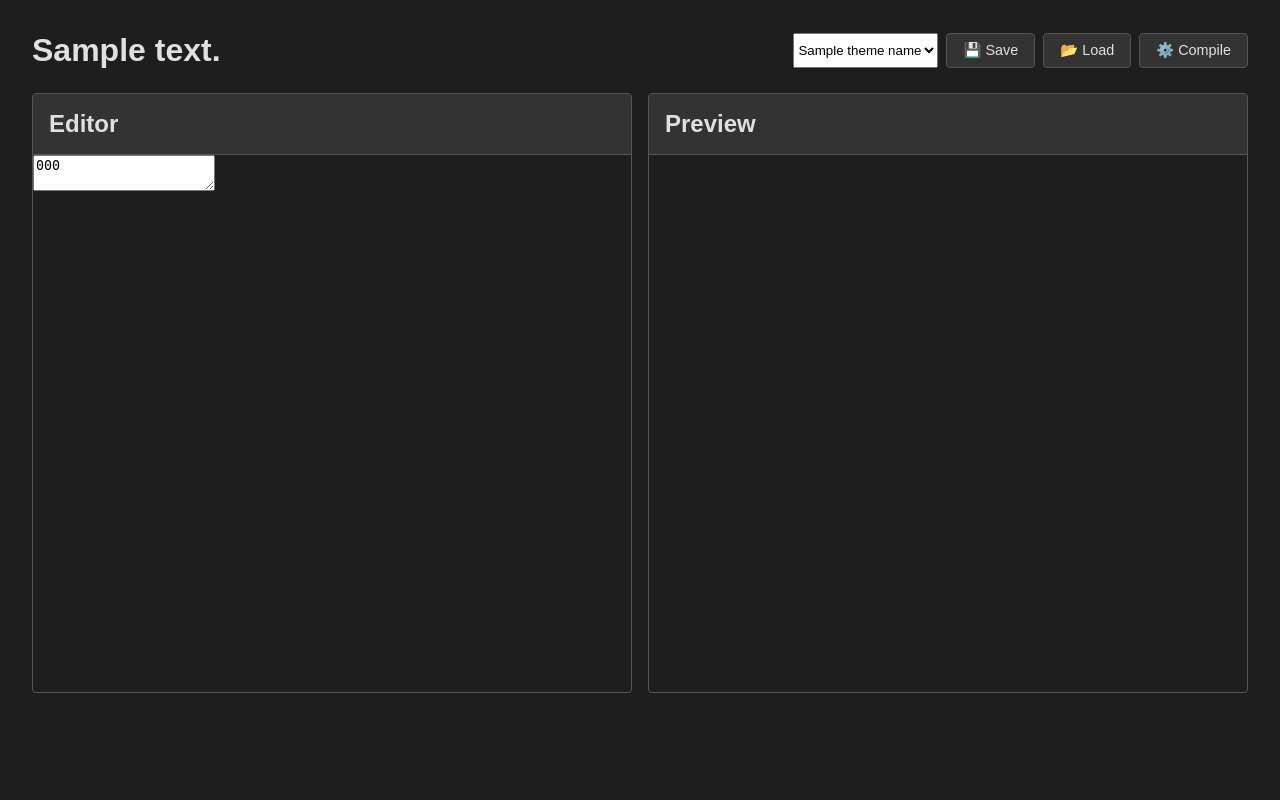
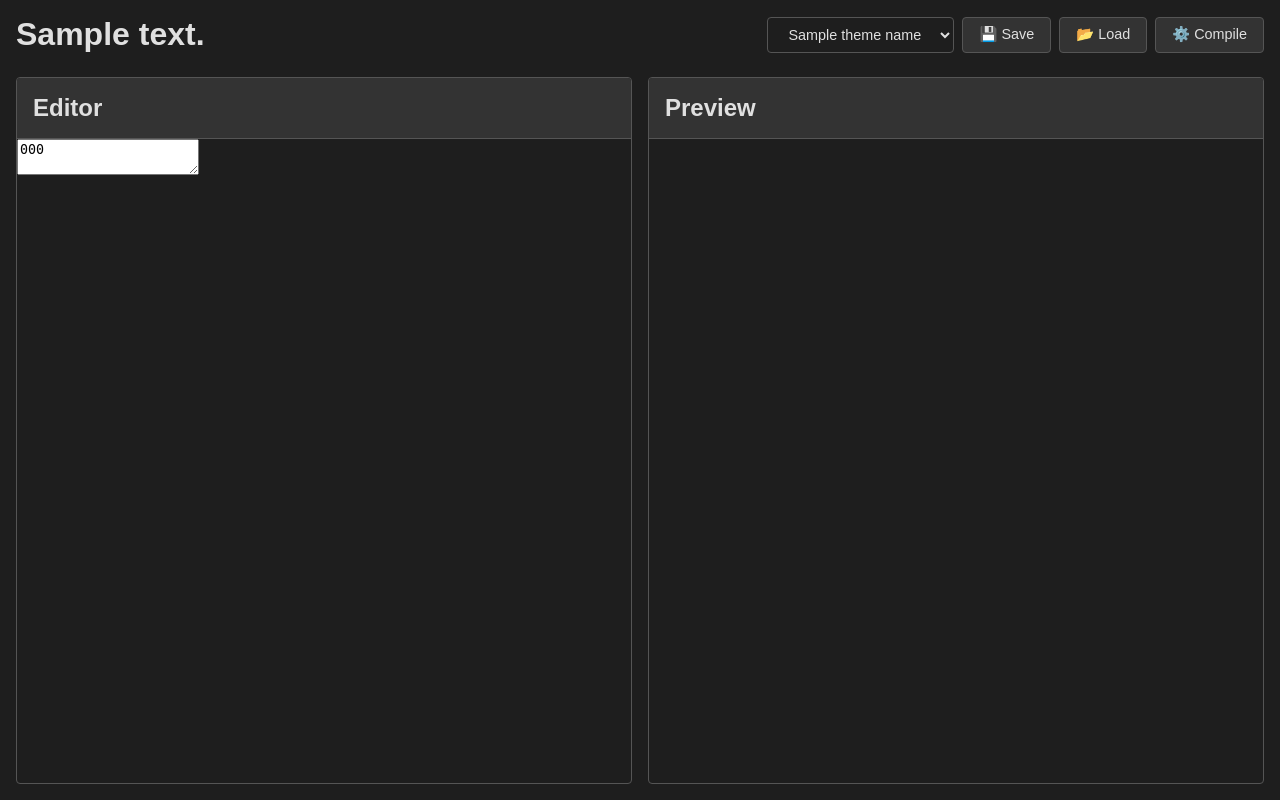
Before and after one commit to smuj/HeyDSL, a Python web app: template src/heydsl/templates/editor.html in a window 1280 px wide. Run offline with Jinja, Linux system fonts and the light colour scheme; the template is opened without the code that fills it: most values are stand-ins (such as "Sample title", 1, 10 or a date in 2020).

Commit message:
Style dropdown and thin borders

```diff
--- a/src/heydsl/static/editor.css
+++ b/src/heydsl/static/editor.css
@@ -1,9 +1,12 @@
 body {
-    margin: 2rem;
+    margin: 1rem;
+    display: flex;
+    flex-direction: column;
     font-family: sans-serif;
     transition: background-color 0.3s, color 0.3s;
     background-color: #1e1e1e;
     color: #e0e0e0;
+    height: calc(100vh - 2rem);
 }
 
 .header {
@@ -40,10 +43,35 @@ button:hover {
     background-color: #444;
 }
 
+.dropdown {
+    background-color: #1e1e1e;
+    color: #e0e0e0;
+
+    border: 1px solid #555;
+    border-radius: 4px;
+
+    padding: 0.5rem 1rem;
+    font-size: 0.9rem;
+    line-height: 1.4;
+
+    cursor: pointer;
+}
+
+.dropdown:hover {
+    border-color: #666;
+}
+
+.dropdown:focus {
+    outline: 2px solid #4a90e2;
+    outline-offset: 2px;
+}
+
+
+
 .content {
+    flex: 1;
     display: flex;
     gap: 1rem;
-    height: calc(100vh - 200px);
 }
 
 .pane {
--- a/src/heydsl/templates/editor.html
+++ b/src/heydsl/templates/editor.html
@@ -25,7 +25,7 @@
     <div class="header">
         <h1>{{ header_text }}</h1>
         <div class="controls">
-            <select id="themeSelect">
+            <select id="themeSelect" class="dropdown">
                 {% for name in theme_names %}
                 <option value="{{ name }}">{{ name }}</option>
                 {% endfor %}
```
